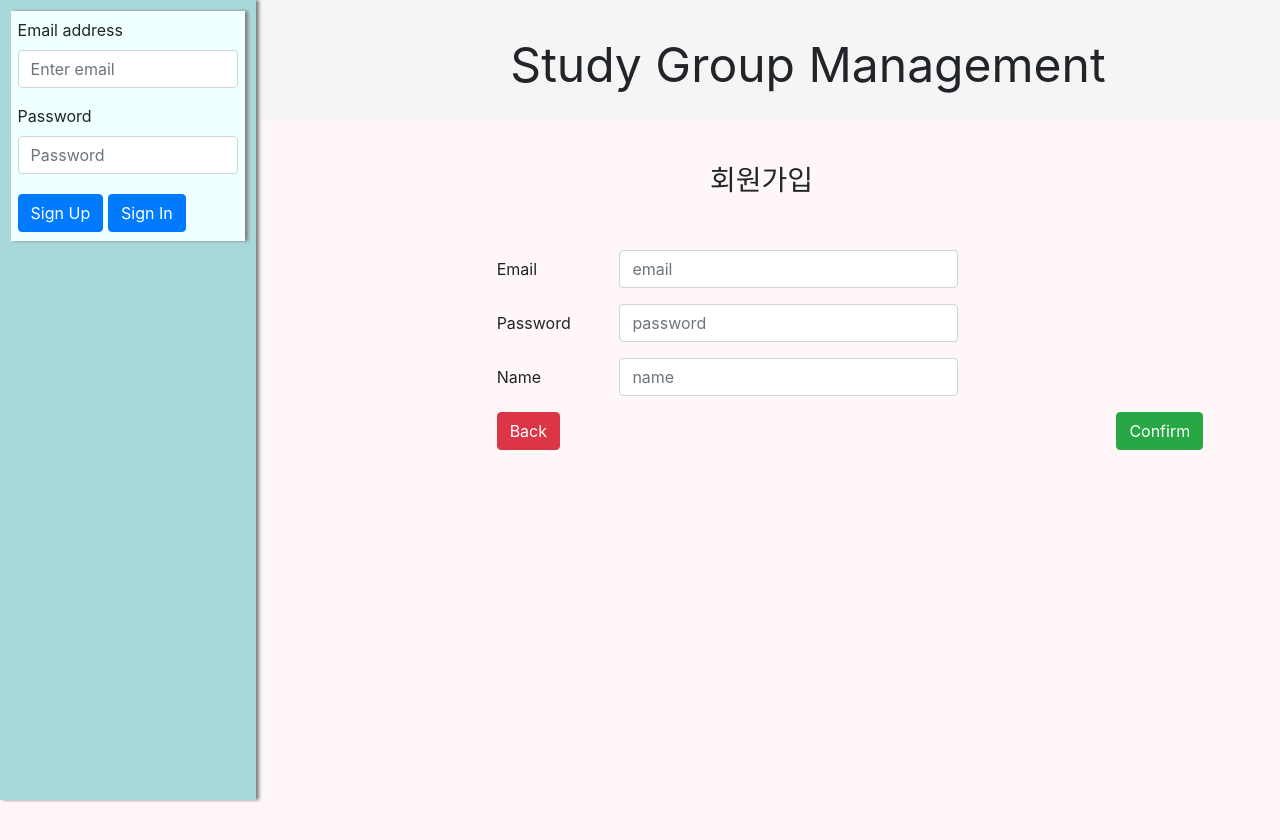
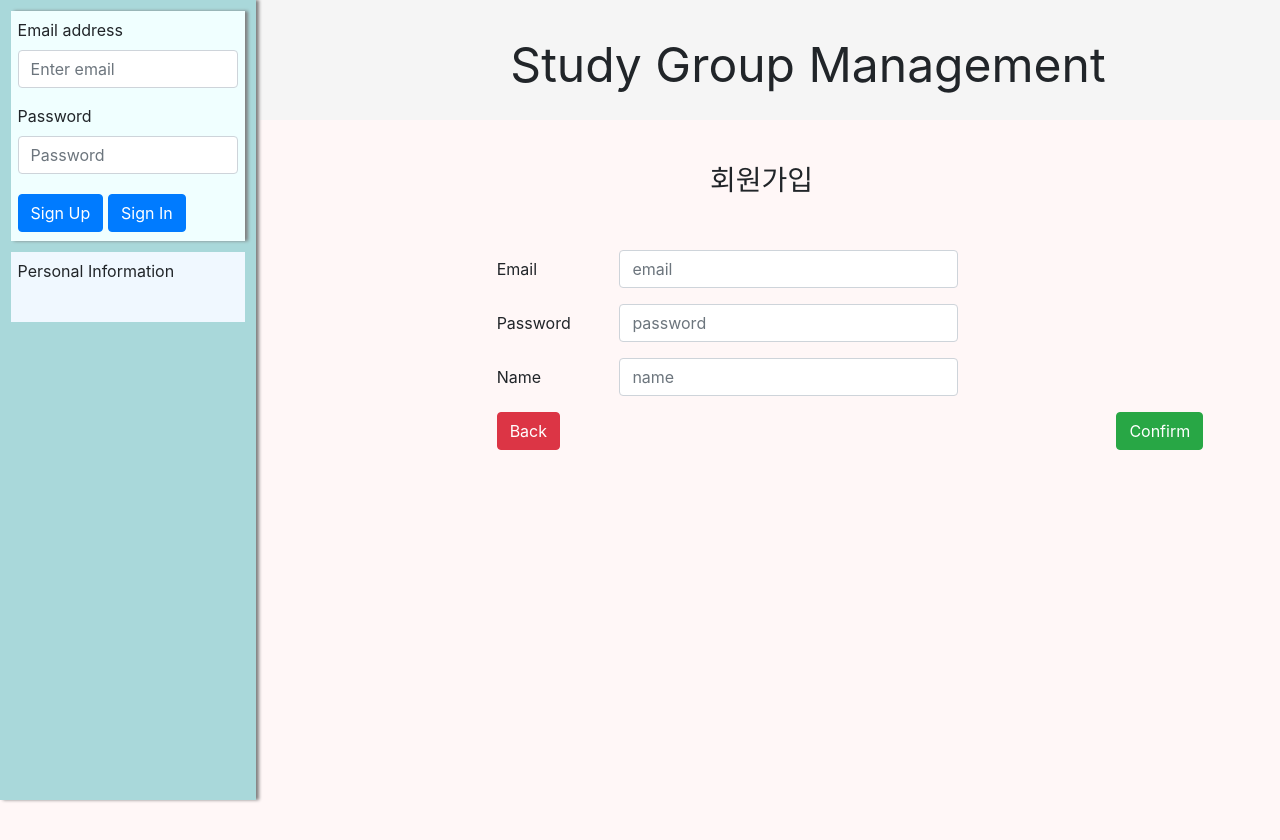
Before and after one commit to alexrider94/Account-Management-Site, a React (Create React App) app in the folder client/: page /signup in a window 1280 px wide. Shown: the top 840 px of the page. Built offline with nearby package versions, Linux system fonts and the light colour scheme.

Commit message:
menu 수정

```diff
--- a/client/src/components/SideMenuForm.js
+++ b/client/src/components/LoginForm.js
@@ -2,22 +2,7 @@ import React from 'react';
 import { Form, Button } from 'react-bootstrap';
 import { Link } from 'react-router-dom';
 
-class SideMenuForm extends React.Component {
-
-  state = {
-    user: ""
-  }
-
-  // componentDidMount() {
-  //   this.callAPI()
-  //     .then(res => this.setState({ user: res }))
-  // }
-
-  // callAPI = async () => {
-  //   const response = await fetch('/api/user');
-  //   const body = await response.json();
-  //   return body;
-  // }
+class LoginForm extends React.Component {
 
   render() {
     return (
@@ -46,4 +31,4 @@ class SideMenuForm extends React.Component {
   }
 }
 
-export default SideMenuForm;
+export default LoginForm;
--- /dev/null
+++ b/client/src/components/MenuForm.js
@@ -0,0 +1,20 @@
+import React from 'react';
+import {Button} from 'react-bootstrap';
+
+class MenuForm extends React.Component {
+
+    render() {
+        //CSS STYLE
+
+        return (
+            <div>
+                <span>Personal Information</span>
+                <div>
+
+                </div>
+            </div>
+        );
+    }
+}
+
+export default MenuForm;
--- a/client/src/components/SideMenu.js
+++ b/client/src/components/SideMenu.js
@@ -1,13 +1,17 @@
 import React from 'react';
 import '../css/SideMenu.css';
-import SideMenuForm from './SideMenuForm';
+import LoginForm from './LoginForm';
+import MenuForm from './MenuForm';
 
 class SideMenu extends React.Component {
   render(){
     return(
       <div className="sideMenu-background">
         <div className="userbox">
-          <SideMenuForm/>
+          <LoginForm/>
+        </div>
+        <div className="menubox">
+          <MenuForm/>
         </div>
       </div>
     );
--- a/client/src/css/SideMenu.css
+++ b/client/src/css/SideMenu.css
@@ -21,3 +21,10 @@
 .sideMenu-button > Button{
     margin: 0.3em;
 }
+
+.menubox{
+    margin: 0.7em;
+    padding: 0.4em;
+    height: 70px;
+    background-color: aliceblue;
+}
```
Also changed, not shown: client/src/components/Article.js (added, +7 -0 lines), 2 other files (tests, documents, lock files or other folders).
